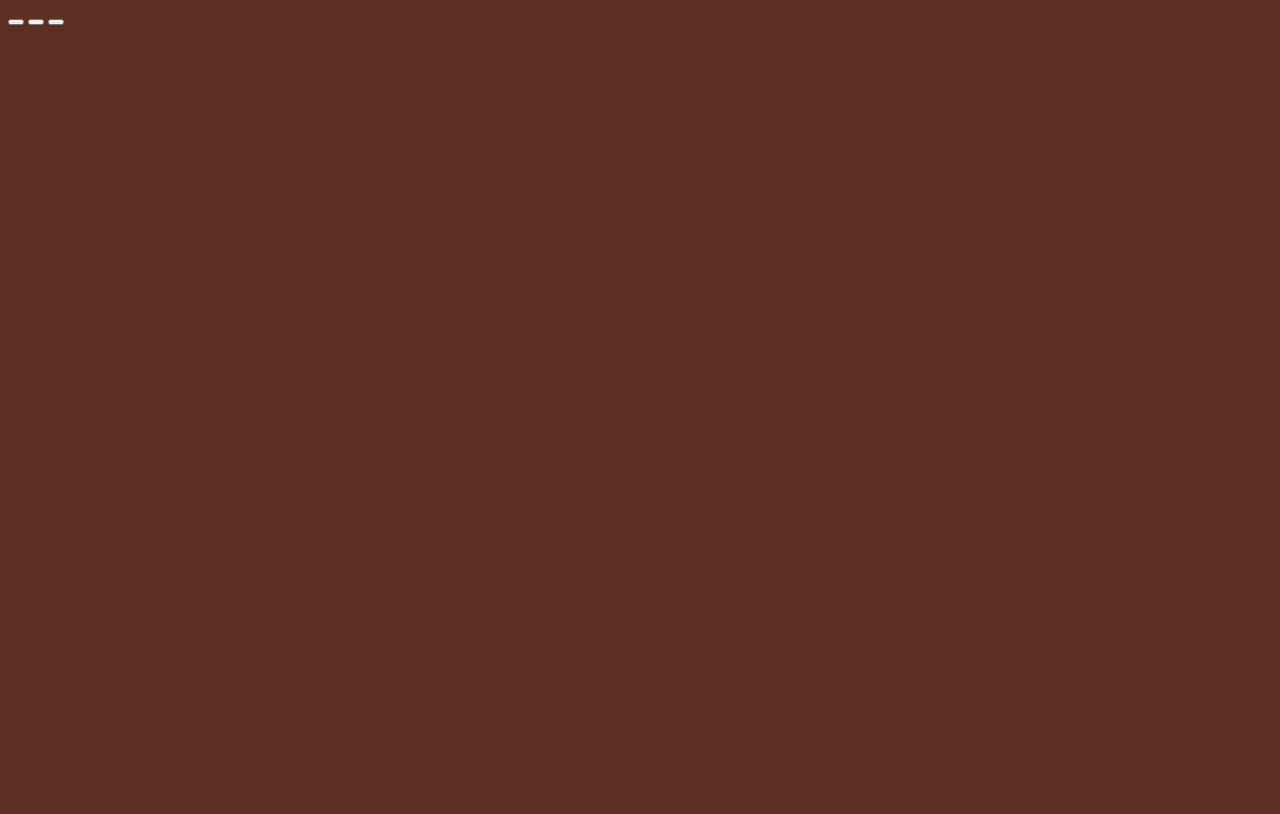
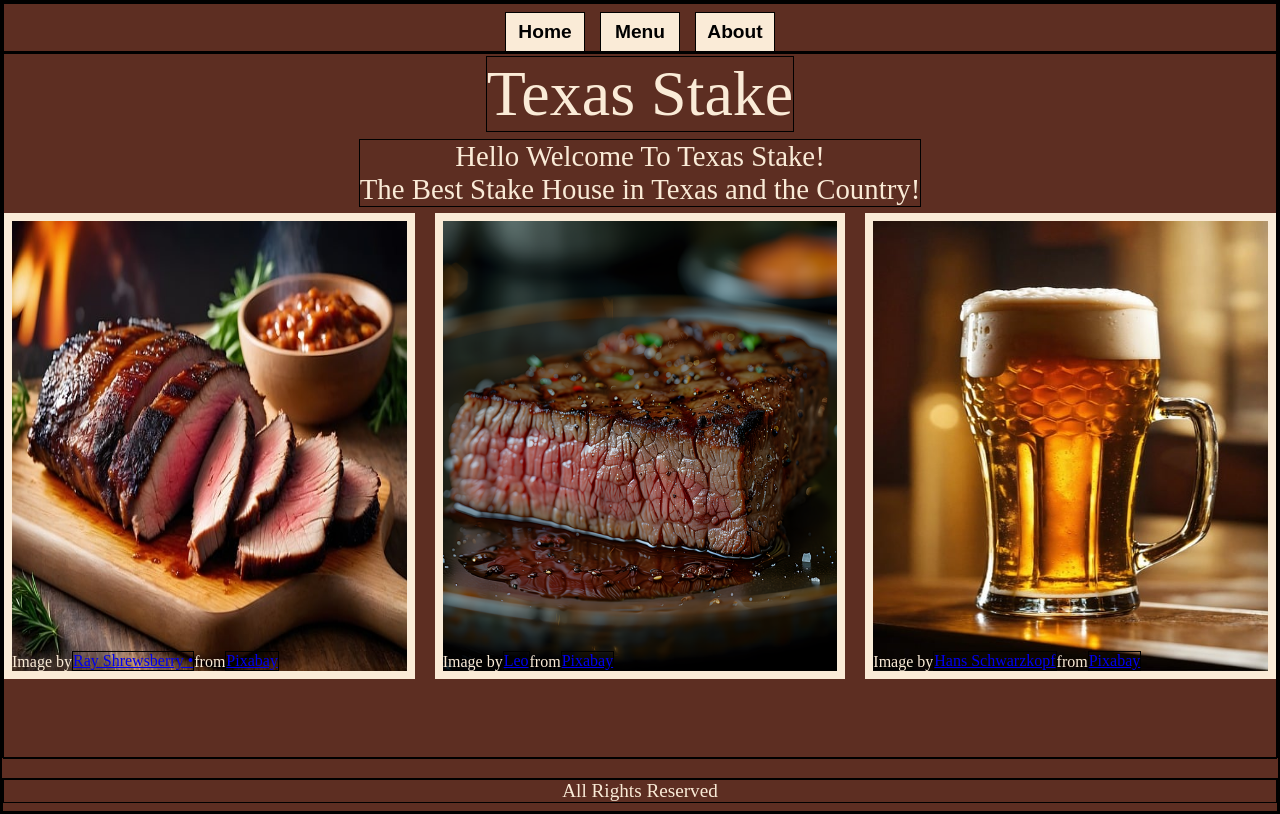
Before and after one commit to jose-g315/restaurant-page, a website built with webpack: page src/template.html in a window 1280 px wide. Built offline with nearby package versions, Linux system fonts and the light colour scheme.

Commit message:
Built and styled homepage in template.html.

```diff
--- a/src/styles.css
+++ b/src/styles.css
@@ -1,4 +1,108 @@
 /* styles.css */
+* {
+    padding: 0;
+    margin: 0;
+    border: 1px solid black;
+}
+:root {
+    --main-font-color: antiquewhite;
+  }
 body {
     background-color: rgb(93, 46, 34);
+    box-sizing: border-box;
   }
+/* header & footer*/
+.header {
+    height: 6vh;
+}
+nav {
+    height: 100%;
+    display: flex;
+    justify-content: center;
+    align-items: flex-end;
+    gap: 15px;
+}
+.header-button {
+    height: 40px;
+    width: 80px;
+    font-size: 1.2rem;
+    font-weight: 700;
+    background-color: var(--main-font-color);
+}
+.footer {
+    height: 4vh;
+    margin-top: 20px;
+    text-align: center;
+    font-size: 1.2rem;
+    color: var(--main-font-color);
+}
+/* main content */
+#content {
+    height: 88vh;
+}
+/* homepage */
+.home-page {
+    height: 100%;
+    display: grid;
+    grid-template-columns: repeat(3,minmax(250px,500px));
+    grid-template-rows: repeat(4,1fr);
+    column-gap: 20px;
+    justify-content: center;
+}
+.name {
+    grid-column: 1/4;
+    justify-self: center;
+    align-self: center;
+    font-size: 4rem;
+    color: var(--main-font-color);
+}
+.promo {
+    grid-column: 1/4;
+    text-align: center;
+    justify-self: center;
+    align-self: center;
+    font-size: 1.8rem;
+    color: var(--main-font-color);
+}
+.picture {
+    height: 450px;
+    display: flex;
+    align-items: flex-end;
+    color: var(--main-font-color);
+    background-repeat: no-repeat;
+    background-size: 100% 100%;
+
+}
+.one {
+    background-image: url(./images/ai-generated-8683863_640.jpg);
+    border: 8px solid var(--main-font-color);
+}
+.two {
+    background-image: url(./images/food-8771203_640.png);
+    border: 8px solid var(--main-font-color);
+}
+.three {
+    background-image: url(./images/ai-generated-8606240_640.jpg);
+    border: 8px solid var(--main-font-color);
+}
+
+@media screen and (max-width: 800px) {
+    .name {
+        font-size: 3rem;
+    }
+    .promo {
+        font-size: 1.3rem;
+    }
+    .picture {
+        height: 200px;
+    }
+    .one {
+        grid-column: 2/3;
+    }
+    .two {
+        grid-column: 2/3;
+    }
+    .three {
+        grid-column: 2/3;
+    }
+  }
--- a/src/template.html
+++ b/src/template.html
@@ -6,13 +6,24 @@
     <title>Texas Steak</title>
 </head>
 <body>
-    <header>
+    <header class="header">
         <nav>
-            <button></button>
-            <button></button>
-            <button></button>
-            <div id="content"></div>
+            <button class="header-button">Home</button>
+            <button class="header-button">Menu</button>
+            <button class="header-button">About</button>
         </nav>
     </header>
+    <div id="content">
+        <div class="home-page">
+            <div class="name">Texas Stake</div>
+            <div class="promo">Hello Welcome To Texas Stake! <br> The Best Stake House in Texas and the Country!</div>
+            <div class="picture one">Image by <a href="https://pixabay.com/users/ray_shrewsberry-7673058/?utm_source=link-attribution&utm_medium=referral&utm_campaign=image&utm_content=8683863">Ray Shrewsberry •</a> from <a href="https://pixabay.com//?utm_source=link-attribution&utm_medium=referral&utm_campaign=image&utm_content=8683863">Pixabay</a></div>
+            <div class="picture two">Image by <a href="https://pixabay.com/users/kyraxys-41857870/?utm_source=link-attribution&utm_medium=referral&utm_campaign=image&utm_content=8771203">Leo</a> from <a href="https://pixabay.com//?utm_source=link-attribution&utm_medium=referral&utm_campaign=image&utm_content=8771203">Pixabay</a></div>
+            <div class="picture three">Image by <a href="https://pixabay.com/users/eismannhans-5686/?utm_source=link-attribution&utm_medium=referral&utm_campaign=image&utm_content=8606240">Hans Schwarzkopf</a> from <a href="https://pixabay.com//?utm_source=link-attribution&utm_medium=referral&utm_campaign=image&utm_content=8606240">Pixabay</a></div>
+        </div>
+    </div>
+    <footer class="footer">
+        <div>All Rights Reserved</div>
+    </footer>
 </body>
 </html>
```
Also changed, not shown: src/images/ai-generated-8606240_640.jpg (added), src/images/ai-generated-8683863_640.jpg (added), src/images/food-8771203_640.png (added).
